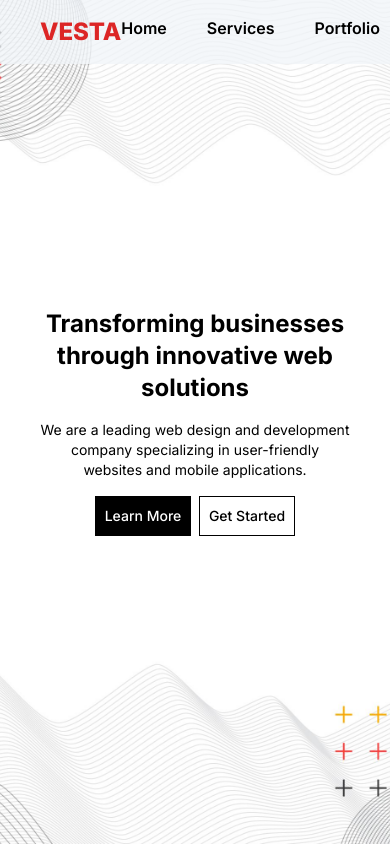
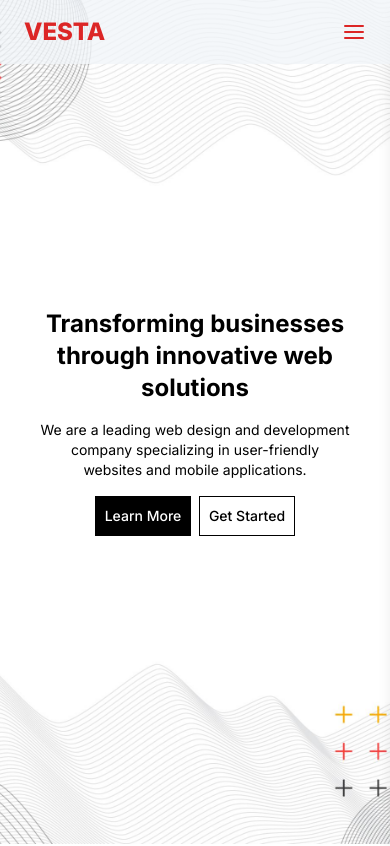
Before and after one commit to allanXQ/arcvesta_v2, a Next.js app: page / in a window 390 px wide. Shown: the top 846 px of the page. Built offline with nearby package versions, Linux system fonts and the light colour scheme.

Commit message:
add sidenav

```diff
--- a/package.json
+++ b/package.json
@@ -11,7 +11,8 @@
   "dependencies": {
     "next": "14.2.4",
     "react": "^18",
-    "react-dom": "^18"
+    "react-dom": "^18",
+    "react-icons": "^5.4.0"
   },
   "devDependencies": {
     "@types/node": "^20",
--- a/src/app/components/nav.tsx
+++ b/src/app/components/nav.tsx
@@ -1,21 +1,75 @@
-import React from "react";
+"use client";
+import React, { useState } from "react";
 import { homeLinks } from "../constants";
 import Link from "next/link";
+import { FiMenu, FiX } from "react-icons/fi"; // For Menu and Close Icons
 import { DarkButton } from "./button";
 
 const Topbar = () => {
+  const [isSidebarOpen, setIsSidebarOpen] = useState(false);
+
+  const toggleSidebar = () => {
+    setIsSidebarOpen(!isSidebarOpen);
+  };
+
   return (
-    <nav className="fixed flex item-center justify-between min-w-full px-10 pt-4 bg-slate-100 bg-opacity-75">
+    <>
+      {/* Topbar */}
+      <nav className="fixed flex items-center justify-between w-full px-6 md:px-10 py-4 bg-slate-100 bg-opacity-75 z-50">
         <span className="text-red-600 font-extrabold text-2xl">VESTA</span>
-      <ul className="flex gap-10 font-semibold">
+        <ul className="hidden md:flex gap-10 font-semibold">
           {homeLinks.map((link) => (
             <Link key={link.name} href={link.path}>
               {link.name}
             </Link>
           ))}
         </ul>
+        <div className="hidden md:block">
           <DarkButton>Contact Us</DarkButton>
+        </div>
+        {/* Menu Button for Small Screens */}
+        <button
+          className="md:hidden text-red-600 text-2xl"
+          onClick={toggleSidebar}
+        >
+          {isSidebarOpen ? <FiX /> : <FiMenu />}
+        </button>
       </nav>
+
+      {/* Sidebar */}
+      <div
+        className={`fixed top-0 right-0 h-full w-64 bg-white shadow-lg transform ${
+          isSidebarOpen ? "translate-x-0" : "translate-x-full"
+        } transition-transform duration-300 ease-in-out z-40`}
+      >
+        <div className="flex items-center justify-between px-6 py-4 border-b">
+          <span className="text-red-600 font-extrabold text-2xl">VESTA</span>
+          <button className="text-red-600 text-2xl" onClick={toggleSidebar}>
+            <FiX />
+          </button>
+        </div>
+        <ul className="flex flex-col gap-4 mt-6 px-6 font-semibold">
+          {homeLinks.map((link) => (
+            <Link key={link.name} href={link.path} onClick={toggleSidebar}>
+              <li className="cursor-pointer hover:text-red-600 transition">
+                {link.name}
+              </li>
+            </Link>
+          ))}
+        </ul>
+        <div className="mt-6 px-6">
+          <DarkButton>Contact Us</DarkButton>
+        </div>
+      </div>
+
+      {/* Backdrop for Sidebar */}
+      {isSidebarOpen && (
+        <div
+          className="fixed inset-0 bg-black bg-opacity-50 z-30"
+          onClick={toggleSidebar}
+        ></div>
+      )}
+    </>
   );
 };
 
```
Also changed, not shown: 1 other file (tests, documents, lock files or other folders). Lines whose indentation alone changed are shown as unchanged.
